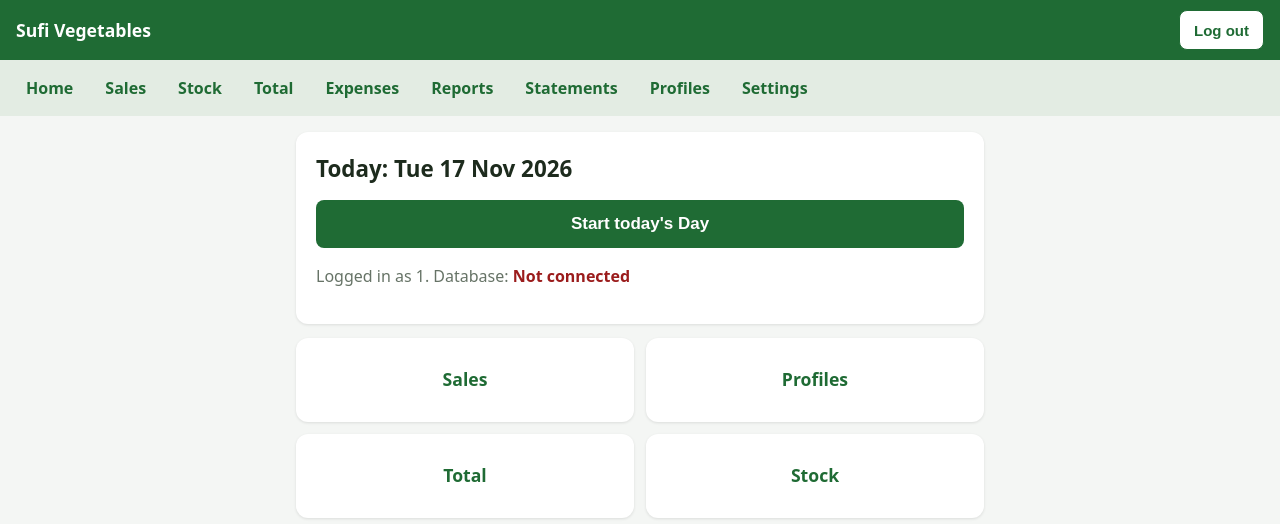
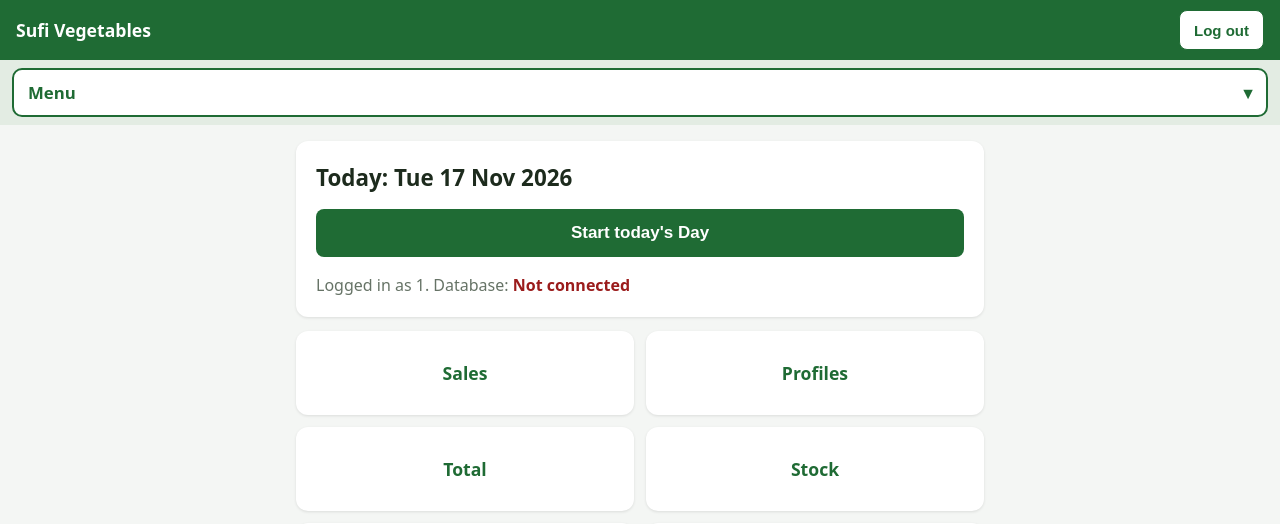
Before and after one commit to HisamSufian/Vegetable-Sales-System, a FastAPI app: page / in a window 1280 px wide. Shown: the top 524 px of the page. Run offline with FastAPI, Linux system fonts and the light colour scheme; the visitor is signed in with stand-in values (Sample User, id 1); parts of the project's set-up code (start-up, migrations or seed data) failed here and were passed over.

Commit message:
Menu: dropdown with bordered boxes

```diff
--- a/app/static/css/app.css
+++ b/app/static/css/app.css
@@ -146,3 +146,18 @@ select { width: 100%; min-height: 48px; padding: 10px 12px; font-size: 16px; bor
 .help h2:first-child { margin-top: 0; }
 .help ol, .help ul { padding-left: 22px; }
 .help li { margin-bottom: 8px; }
+
+/* Menu: one slim bar that opens a panel of bordered boxes */
+.nav { display: block; padding: 8px 12px; }
+.menu summary { display: flex; justify-content: space-between; align-items: center; min-height: 48px;
+                padding: 10px 14px; font-weight: 700; font-size: 1.05rem; color: #1f6b34; background: #fff;
+                border: 2px solid #1f6b34; border-radius: 10px; cursor: pointer; list-style: none; }
+.menu summary::-webkit-details-marker { display: none; }
+.menu summary::after { content: "\25BE"; }
+.menu[open] summary::after { content: "\25B4"; }
+.menu-list { display: grid; grid-template-columns: 1fr 1fr; gap: 8px; margin: 10px 0 4px; }
+.menu-list a { display: flex; align-items: center; justify-content: center; min-height: 52px; padding: 8px;
+               background: #fff; color: #1f6b34; border: 2px solid #1f6b34; border-radius: 10px;
+               font-weight: 700; text-align: center; text-decoration: none; }
+.menu-list a.active { background: #1f6b34; color: #fff; }
+.card > p:last-child { margin-bottom: 0; }
--- a/app/templates/base.html
+++ b/app/templates/base.html
@@ -21,16 +21,18 @@
     {% endif %}
   </header>
   {% if request.session.get("email") %}
+  {% set menu_links = [("/", "Home"), ("/sales", "Sales"), ("/stock", "Stock"), ("/totals", "Total"),
+                       ("/expenses", "Expenses"), ("/reports", "Reports"), ("/statements", "Statements"),
+                       ("/profiles", "Profiles"), ("/settings", "Settings"), ("/help", "Help")] %}
   <nav class="nav">
-    <a href="/">Home</a>
-    <a href="/sales">Sales</a>
-    <a href="/stock">Stock</a>
-    <a href="/totals">Total</a>
-    <a href="/expenses">Expenses</a>
-    <a href="/reports">Reports</a>
-    <a href="/statements">Statements</a>
-    <a href="/profiles">Profiles</a>
-    <a href="/settings">Settings</a>
+    <details class="menu">
+      <summary>Menu</summary>
+      <div class="menu-list">
+        {% for href, label in menu_links %}
+        <a href="{{ href }}" class="{{ 'active' if (href == '/' and request.url.path == '/') or (href != '/' and request.url.path.startswith(href)) }}">{{ label }}</a>
+        {% endfor %}
+      </div>
+    </details>
   </nav>
   {% endif %}
   <main class="container">
```
